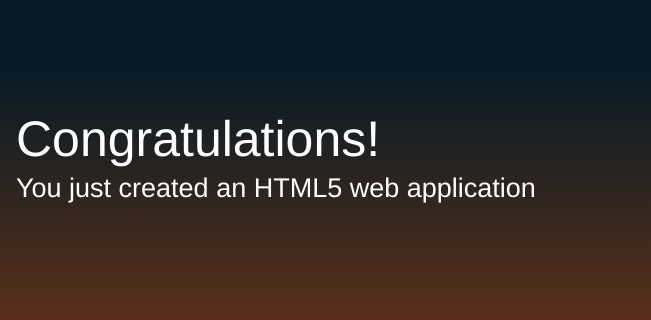
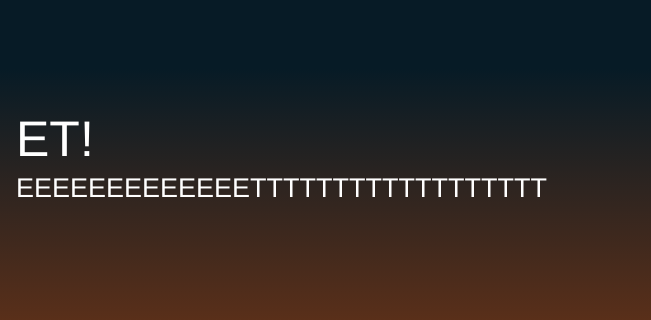
Before and after one commit to QLithub/et-is-the-best, a plain HTML site: page webpage/index.html in a window 1280 px wide. Shown: the part 171-491 px from the top of the page, 629-1280 px from the left. Drawn offline with Linux system fonts and the light colour scheme.

Commit message:
EEEEETTTTT!!!!

```diff
--- a/webpage/index.html
+++ b/webpage/index.html
@@ -58,8 +58,8 @@
         <div class="message">
             <a class="twitter-link" href="http://twitter.com/home/?status=I%20created%20a%20project%20with%20AWS%20CodeStar!%20%23AWS%20%23AWSCodeStar%20https%3A%2F%2Faws.amazon.com%2Fcodestar"><img src="img/tweet.svg" /></a>
             <div class="text">
-                <h1>Congratulations!</h1>
-                <h2>You just created an HTML5 web application</h2>
+                <h1>ET!</h1>
+                <h2>EEEEEEEEEEEEETTTTTTTTTTTTTTTTTT</h2>
             </div>
         </div>
     </div>
```
